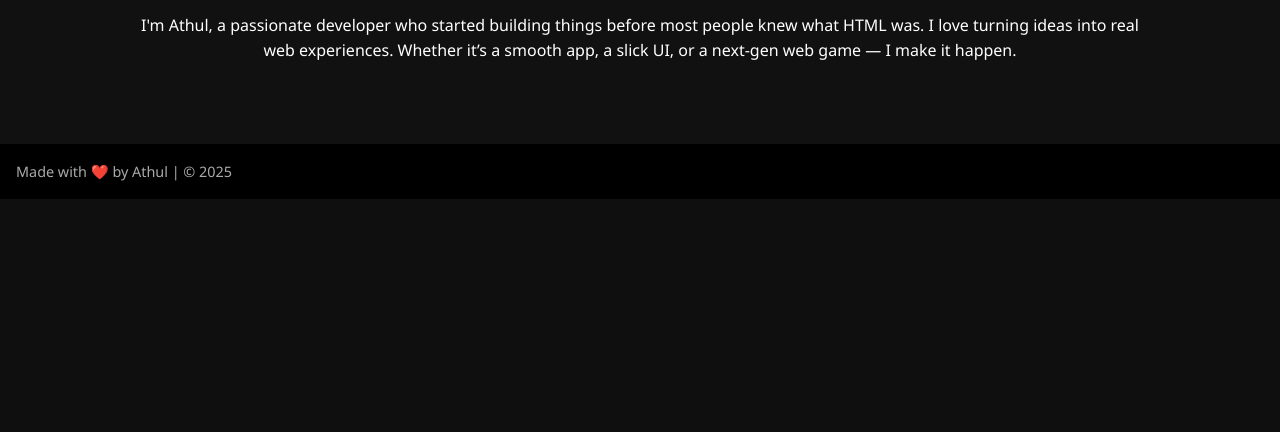
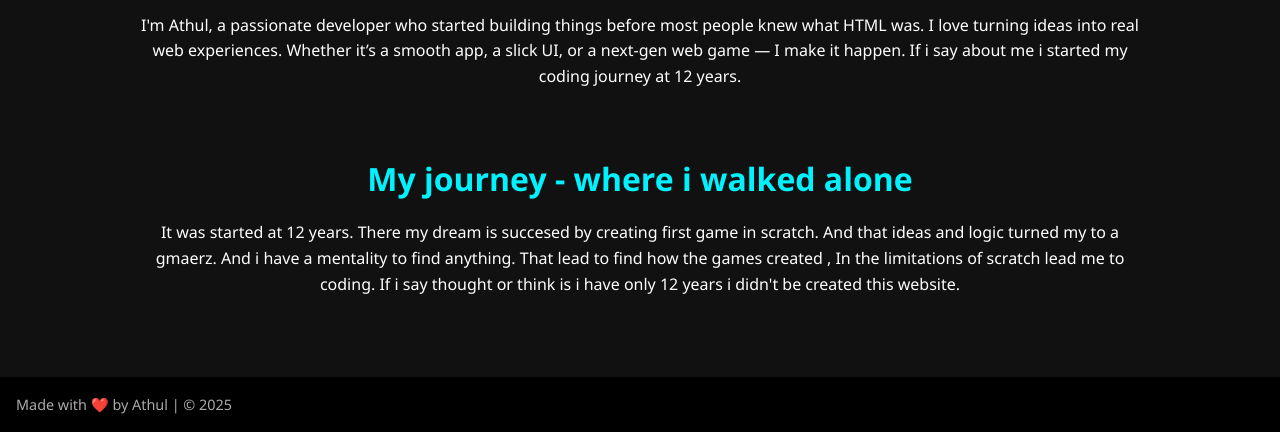
Before and after one commit to athulweb/athulvinod, a plain HTML site: page index.html in a window 1280 px wide. Shown: the part 618-1050 px from the top of the page. Before the commit the page ends 817 px from the top, so only its background shows below. Drawn offline with Linux system fonts and the light colour scheme.

Commit message:
Update index.html

```diff
--- a/index.html
+++ b/index.html
@@ -47,8 +47,18 @@
       <p>
         I'm Athul, a passionate developer who started building things before most people knew what HTML was.
         I love turning ideas into real web experiences. Whether it’s a smooth app, a slick UI, or a next-gen web game — I make it happen.
+        If i say about me i started my coding journey at 12 years.
       </p>
     </div>
+ <div class="container">
+      <h2>My journey - where i walked alone</h2>
+      <p>
+        It was started at 12 years. There my dream is succesed by creating first game in scratch. And that ideas and logic turned my to a gmaerz.
+        And i have a  mentality to find anything. That lead to find how the games created , In the limitations of scratch lead me to coding.
+        If i say thought or think is i have only 12 years i didn't be created this website.
+      </p>
+    </div>
+
   </section>
 
   <footer>
```
